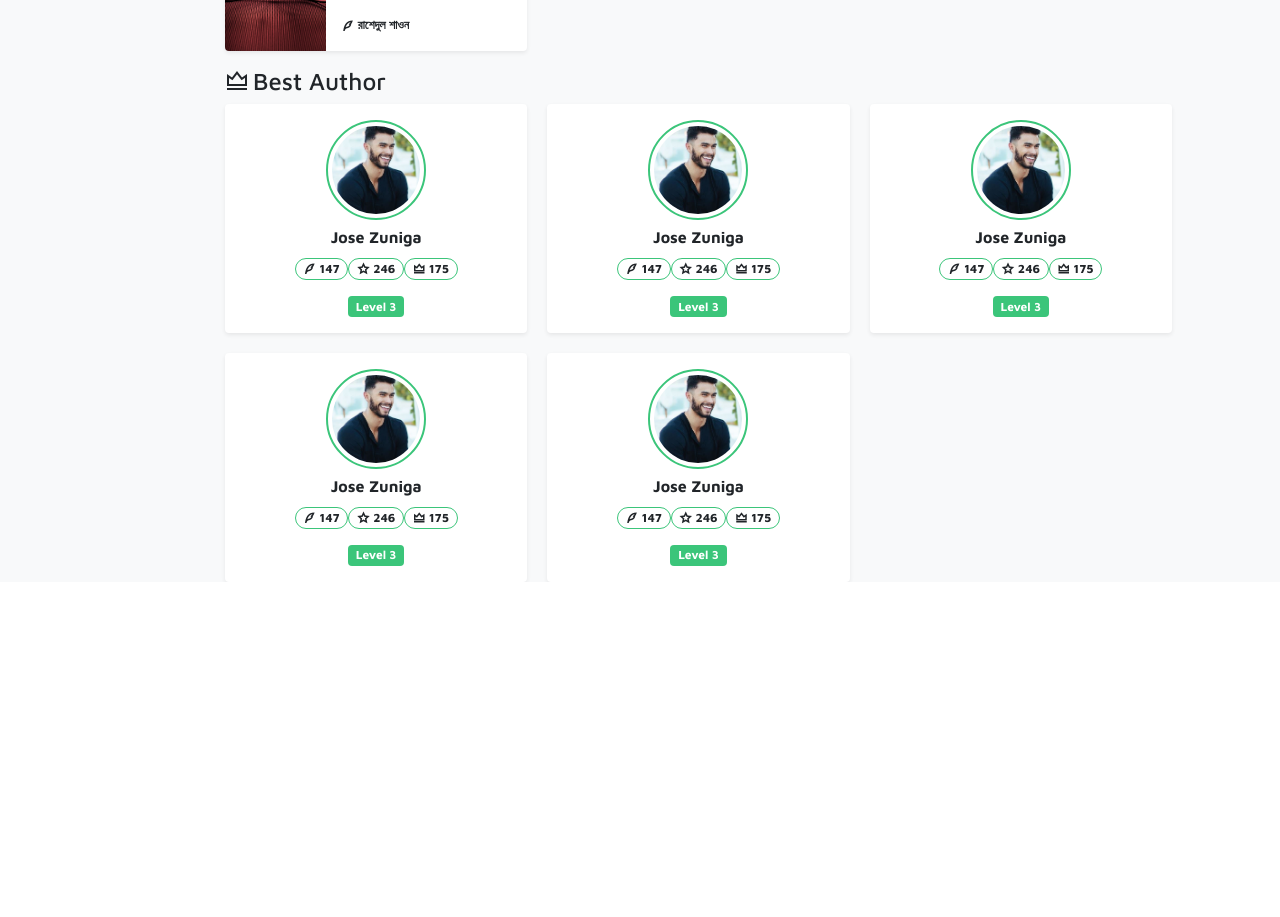
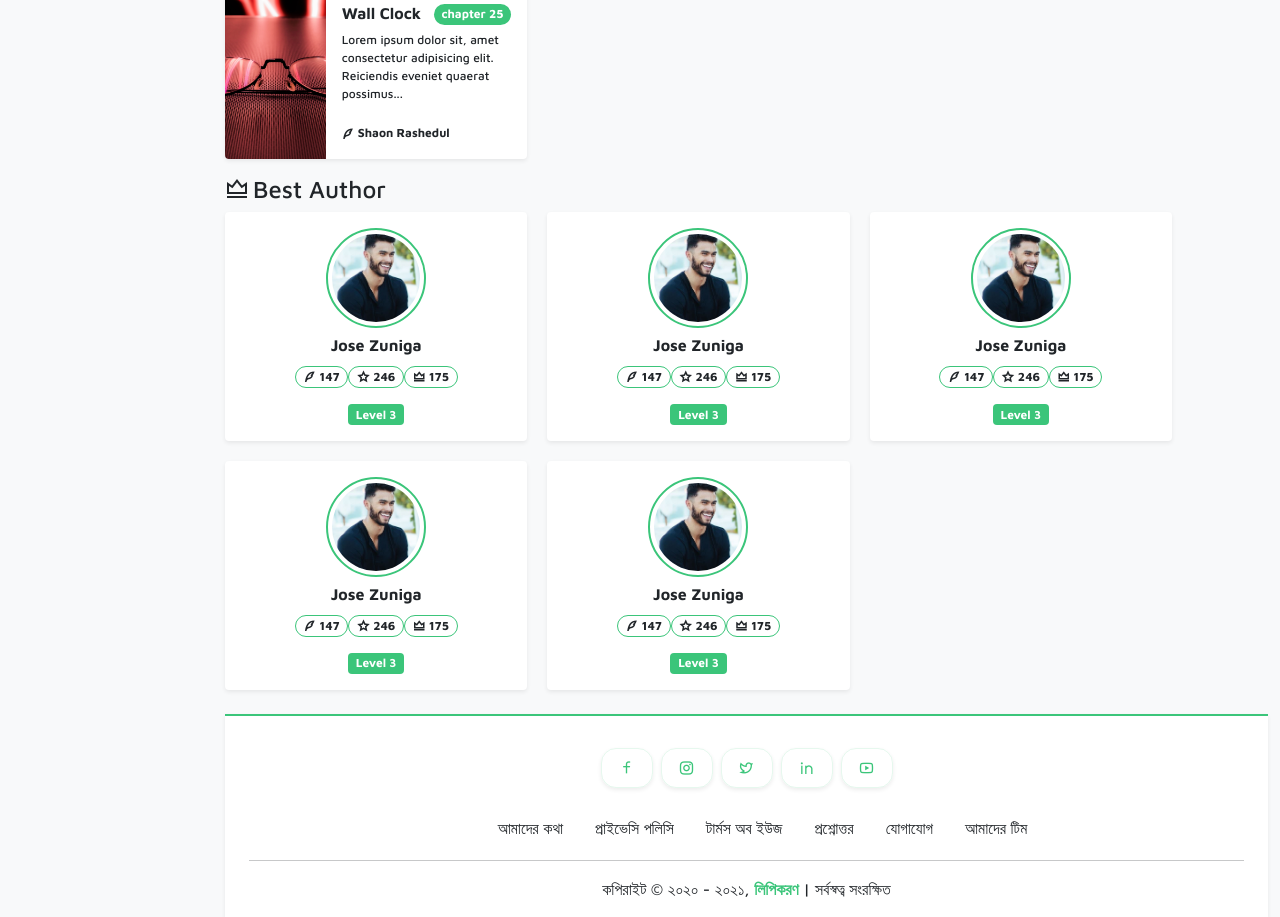
Before and after one commit to sdtHossain/lipikoron-nuxt, a Nuxt app: page / in a window 1280 px wide. Shown: the part 1760-2677 px from the top of the page. Before the commit the page ends 2342 px from the top, so only its background shows below. Built offline with nearby package versions, Linux system fonts and the light colour scheme.

Commit message:
footer added

```diff
--- /dev/null
+++ b/components/AppFooter.vue
@@ -0,0 +1,55 @@
+<template>
+  <!-- Footer area -->
+  <footer
+    class="container-fluid bg-white border-top border-2 border-primary shadow-sm text-center mt-4 pt-3"
+  >
+    <div class="smi my-4">
+      <a href="" target="_blank" class="text-decoration-none shadow-sm m-1"
+        ><i class="ri-facebook-line"></i
+      ></a>
+      <a href="" target="_blank" class="text-decoration-none shadow-sm m-1"
+        ><i class="ri-instagram-line"></i
+      ></a>
+      <a href="" target="_blank" class="text-decoration-none shadow-sm m-1"
+        ><i class="ri-twitter-line"></i
+      ></a>
+      <a href="" target="_blank" class="text-decoration-none shadow-sm m-1"
+        ><i class="ri-linkedin-line"></i
+      ></a>
+      <a href="" target="_blank" class="text-decoration-none shadow-sm m-1"
+        ><i class="ri-youtube-line"></i
+      ></a>
+    </div>
+    <ul class="link-list pt-2">
+      <a href="" class="text-decoration-none text-dark"
+        ><li class="d-inline-block rounded-pill px-3 py-1">আমাদের কথা</li></a
+      >
+      <a href="" class="text-decoration-none text-dark"
+        ><li class="d-inline-block rounded-pill px-3 py-1">
+          প্রাইভেসি পলিসি
+        </li></a
+      >
+      <a href="" class="text-decoration-none text-dark"
+        ><li class="d-inline-block rounded-pill px-3 py-1">টার্মস অব ইউজ</li></a
+      >
+      <a href="" class="text-decoration-none text-dark"
+        ><li class="d-inline-block rounded-pill px-3 py-1">প্রশ্নোত্তর</li></a
+      >
+      <a href="" class="text-decoration-none text-dark"
+        ><li class="d-inline-block rounded-pill px-3 py-1">যোগাযোগ</li></a
+      >
+      <a href="" class="text-decoration-none text-dark"
+        ><li class="d-inline-block rounded-pill px-3 py-1">আমাদের টিম</li></a
+      >
+    </ul>
+    <hr />
+    <p class="m-0 pb-3">
+      কপিরাইট © ২০২০ - ২০২১,
+      <a href="/" class="text-primary fw-bold">লিপিকরণ</a> | সর্বস্বত্ব সংরক্ষিত
+    </p>
+  </footer>
+</template>
+
+<script setup lang="ts"></script>
+
+<style scoped></style>
--- a/components/SeriesSingleItemCard.vue
+++ b/components/SeriesSingleItemCard.vue
@@ -14,16 +14,17 @@
         <div class="card-body">
           <a href="" class="text-decoration-none text-dark text-hover">
             <h1 class="card-title fs-6 fw-bold">
-              দেয়াল ঘড়ি<span class="badge bg-primary float-end rounded-pill"
-                >পর্ব ২৫</span
+              Wall Clock<span class="badge bg-primary float-end rounded-pill"
+                >chapter 25</span
               >
             </h1>
           </a>
           <p class="text secondary fs-7">
-            অর্থহীন লেখা যার মাঝে আছে অনেক কিছু। হ্যাঁ, এই লেখার মাঝেই আছে...
+            Lorem ipsum dolor sit, amet consectetur adipisicing elit. Reiciendis
+            eveniet quaerat possimus...
           </p>
           <a class="text-decoration-none text-dark fs-7 fw-bold" href=""
-            ><i class="ri-quill-pen-line me-1"></i>রাশেদুল শাওন</a
+            ><i class="ri-quill-pen-line me-1"></i>Shaon Rashedul</a
           >
         </div>
       </div>
--- a/layouts/default.vue
+++ b/layouts/default.vue
@@ -12,6 +12,7 @@
           <div class="content-area pe-lg-5 me-lg-5 mt-3">
             <slot />
           </div>
+          <AppFooter />
         </section>
       </div>
     </section>
```
